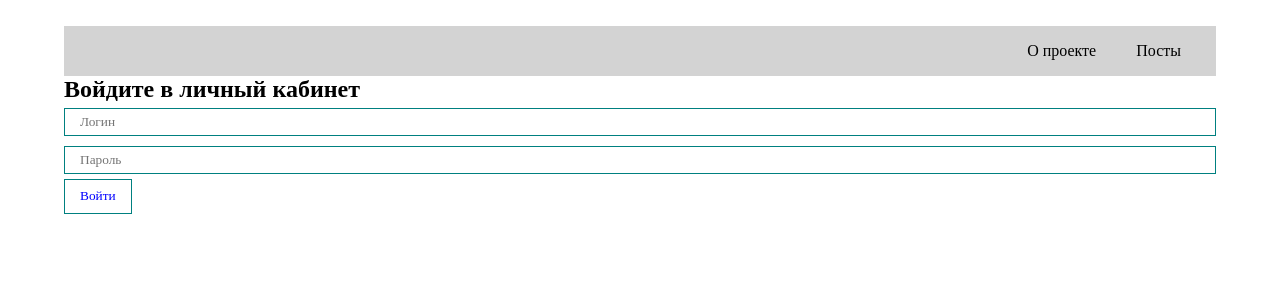
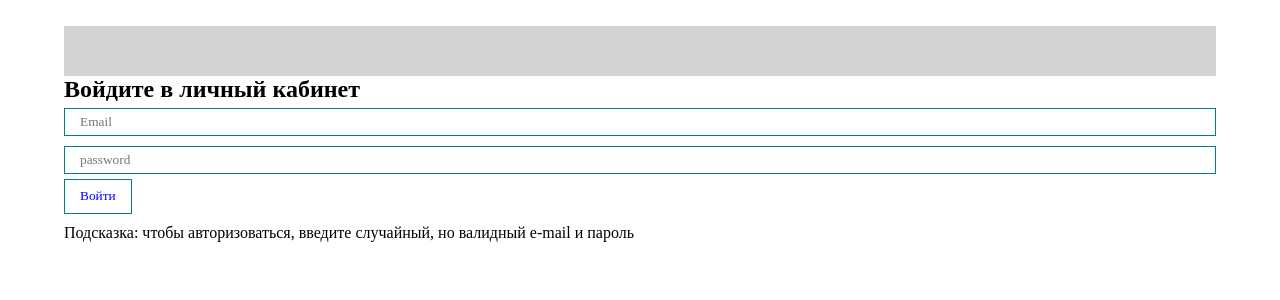
Before and after one commit to Igorindaction/multipleFunctionalityReact, a React (Create React App) app: page /Login in a window 1280 px wide. Shown: the top 300 px of the page. Built offline with nearby package versions, Linux system fonts and the light colour scheme.

Commit message:
CRAProjectV1.06

```diff
--- a/package.json
+++ b/package.json
@@ -8,6 +8,7 @@
     "@testing-library/react": "^11.2.7",
     "@testing-library/user-event": "^12.8.3",
     "axios": "^0.21.3",
+    "formik": "^2.2.9",
     "gh-pages": "^3.2.3",
     "react": "^17.0.2",
     "react-dom": "^17.0.2",
--- a/src/API/api.js
+++ /dev/null
@@ -1 +0,0 @@
-import * as axios from "axios";
--- a/src/Components/login/Login.jsx
+++ b/src/Components/login/Login.jsx
@@ -1,24 +1,66 @@
 import { AuthContext } from 'Components/context/authContext';
-import React, { useContext } from 'react';
+import React, { useContext, useState } from 'react';
 import ButtonDefault from 'UI/button/ButtonDefault';
 import DefaultInput from '../../UI/defaultInput/DefaultInput';
+import { Formik, Form, Field, ErrorMessage } from 'formik';
+import s from './Login.module.css'
+import Loader from 'UI/loader/Loader';
 
 const Login = () => {
     // @ts-ignore
     const {isAuth, setIsAuth} = useContext(AuthContext)
-
-    const autohrization = event => {
+    const [isFetching, setIsFetching] = useState(true)
+    const autohrization = () => {
         setIsAuth(true)
-        event.preventDefault()
         localStorage.setItem('auth', 'true')
     }
     return (
         <div>
-            <h2>Войдите в личный кабинет</h2>
-            <DefaultInput placeholder='Логин' />
-            <DefaultInput placeholder='Пароль' />
-            <ButtonDefault onClick={(autohrization)}>Войти</ButtonDefault>
-        </div>
+        <Formik
+        initialValues={{ email: '', password: '' }}
+        validate={values => {
+          const errors = {};
+          if (!values.email) {
+            errors.email = 'Обязательное поле!';
+          } else if (!values.password){
+              errors.password = 'Обязательное поле!';
+          } else if (
+            !/^[A-Z0-9._%+-]+@[A-Z0-9.-]+\.[A-Z]{2,}$/i.test(values.email)
+          ) {
+            errors.email = 'Некорретный email!';
+          }
+          else if ( !/^(?=.{8,})((?=.*[!@#$%^&*()\-_=+{};:,<.>]){1})(?=.*\d)((?=.*[a-z]){1})((?=.*[A-Z]){1}).*$/i.test(values.password)) {
+            errors.password = 'Пароль должен состоять не менее чем из 8 символов, одного верхнего регистра, одной цифры и одного символа специального регистра!'
+          }
+          return errors;
+        }}
+        onSubmit={(values, { setSubmitting }) => {
+          setIsFetching(false)
+          setTimeout(() => {
+            setSubmitting(false);
+            setIsFetching(true)
+            autohrization()
+          }, 2000);
+        }}
+      >
+        {({ isSubmitting }) => (
+            isFetching
+            ? <Form>
+                <h2>Войдите в личный кабинет</h2>
+                <Field type="email" name="email" className={s.defaultInput} placeholder='Email'/>
+                <ErrorMessage name="email" component="div" />
+                <Field type="password" name="password" className={s.defaultInput} placeholder='password'/>
+                <ErrorMessage name="password" component="div" />
+                <ButtonDefault type="submit" disabled={isSubmitting} onSubmit={(e) => { e.preventDefault()}}>Войти</ButtonDefault>
+                <p style={{marginTop: "10px"}}>Подсказка: чтобы авторизоваться, введите случайный, но валидный e-mail и пароль</p>
+              </Form>
+
+            : <Loader />
+        )}
+
+      </Formik>
+
+      </div>
     );
 };
 
--- a/src/Components/login/Login.module.css
+++ b/src/Components/login/Login.module.css
@@ -0,0 +1,14 @@
+.defaultInput{
+    width: 100%;
+    padding: 5px 15px;
+    margin: 5px 0px;
+    border: 1px solid teal
+}
+
+.buttonDefault{
+    color: blue;
+    width: auto;
+    height: 35px;
+    padding: 0 15px;
+    border: 1px solid teal
+}
--- a/src/Components/post/PostItem.jsx
+++ b/src/Components/post/PostItem.jsx
@@ -4,14 +4,13 @@ import ButtonDefault from '../../UI/button/ButtonDefault';
 
 import s from './post.module.css'
 const Post = (props) => {
-
-    const router = useHistory()
+    const router = useHistory   ()
 
     return (
         <div className={s.postWrapper}>
             <div className={s.postContainer}>
                 <h3 className={s.title}>{props.post.id}.{props.post.title}</h3>
-                <p className={s.text}>{props.post.text}</p>
+                <p className={s.text}>{props.post.body}</p>
             </div>
             <div className={s.buttonWrapper}>
             <ButtonDefault onClick={() => router.push(`/posts/${props.post.id}`)}>Открыть</ButtonDefault>
--- a/src/Components/postFilter/PostFilter.jsx
+++ b/src/Components/postFilter/PostFilter.jsx
@@ -19,7 +19,8 @@ const PostFilter = ({filter, setFilter, limit, setLimit}) => {
                     defaultName='Сортировка'
                     options={[
                         { value: 'title', name: 'По заголовку' },
-                        { value: 'body', name: 'По тексту' }
+                        { value: 'body', name: 'По тексту' },
+                        { value: '', name: 'Сбросить' }
                     ]}
                 />
                 <div className={s.portionsWrapper}>
--- a/src/UI/header/navbar.jsx
+++ b/src/UI/header/navbar.jsx
@@ -1,29 +1,57 @@
 import { AuthContext } from 'Components/context/authContext';
-import React, { useContext } from 'react';
-import { Link } from 'react-router-dom';
+import React, { useContext, useEffect, useState } from 'react';
+import { Link, Redirect } from 'react-router-dom';
 import ButtonDefault from 'UI/button/ButtonDefault';
 import s from './navbar.module.css'
 
 const Navbar = () => {
     const {isAuth, setIsAuth} = useContext(AuthContext)
     const {modal, setModal} = useContext(AuthContext)
+    const [path, setPath] = useState('')
 
+    useEffect(() => {
+        setPath(window.location.pathname)
+    },[path])
     const logout = () => {
         setIsAuth(false)
         localStorage.removeItem('auth')
+        if(window.location.pathname === '/about'){
+            setPath('/about')
+        }
+
+
+    }
+
+    const changePath = (pathName) => {
+        if(!isAuth){
+            setPath(pathName)
+        }
     }
     return (
         <div className={s.navBar}>
-            {isAuth && <div>
-                <ButtonDefault onClick={(logout)}>Выйти</ButtonDefault>
-                <Link to='/posts'> <ButtonDefault onClick={() => setModal(true)} style={{'marginLeft': '30px'}}>Создать посты</ButtonDefault></Link></div>
-}
+            {isAuth &&
+                <div className={s.buttonsWrapper}>
+                    <div>
+                        <ButtonDefault onClick={(logout)}>Выйти</ButtonDefault>
+                        <Link to='/posts'> <ButtonDefault onClick={() => setModal(true)} style={{'marginLeft': '30px'}}>Создать посты</ButtonDefault></Link>
+                    </div>
+                    <div className={s.navBarLinks}>
+                        <Link to='/about' onClick={() => changePath('/about')}>О проекте</Link>
+                        <Link to='/posts'>Посты</Link>
+                    </div>
+                </div>
+            }
+            { (!isAuth && path === '/about') &&
+            <div className={s.aboutWrapper}>
+                <Link to='/login'><ButtonDefault onClick={() => changePath('/login')}>Войти</ButtonDefault></Link>
+            </div>
+            }
+            {(!isAuth && path === '/login') &&
+            <div className={s.navBarLinks}>
+                <Link to='/about' onClick={() => changePath('/about')}>О проекте</Link>
+            </div>
+            }
 
-
-            <div className={s.navBarLinks}>
-                <Link to='/about'>О проекте</Link>
-                <Link to='/posts'>Посты</Link>
-            </div>
         </div>
     );
 };
--- a/src/UI/header/navbar.module.css
+++ b/src/UI/header/navbar.module.css
@@ -14,3 +14,15 @@
 .navBarLinks a{
     padding: 0 20px;
 }
+
+.aboutWrapper{
+    display: flex;
+    width: 100%;
+    align-items: center;
+}
+.buttonsWrapper{
+    display: flex;
+    justify-content: space-between;
+    width: 100%;
+    align-items: center;
+}
--- a/src/pages/about/about.jsx
+++ b/src/pages/about/about.jsx
@@ -7,6 +7,8 @@ const About = () => {
                 <li>Проект написан с помощью CRA</li>
                 <li>Проект реализован с помощью хуков (функциональной компонента)</li>
                 <li>Внутри проекта используются такие хуки, как: useState, useMemo, useEffect, useContext, useHistory, useRef, useParams</li>
+                <li>На странице логина настроена валидация с помощью библиотеки Formik</li>
+                <li>В проекте используются localStorage</li>
                 <li>В проекте используются кастомные хуки</li>
                 <li>Работа с <a rel="noreferrer" target="_blank" style={{textDecoration: "underline", color: "blue"}} href="https://jsonplaceholder.typicode.com/">сервером</a>. Axios</li>
                 <li>В проекте настроено: поиск постов, фильтрация постов</li>
--- a/src/pages/posts/posts.jsx
+++ b/src/pages/posts/posts.jsx
@@ -49,6 +49,10 @@ function Posts() {
     setModal(false)
   }
 
+  const showPostsDefault = () => {
+    setPosts(posts)
+  }
+
   const removePost = (post) => {
     setPosts(posts.filter(p => p.id !== post.id))
   }
@@ -63,7 +67,7 @@ function Posts() {
     <div className="App">
       {postError && <div>Произошла ошбика {postError}</div>}
       <ModalWindow visible={modal} setVisible={setModal}>
-        <PostForm create={createPost} />
+        <PostForm create={createPost} posts={posts}/>
       </ModalWindow>
         <PostFilter filter={filter} setFilter={setFilter} limit={limit} setLimit={setLimit}/>
       <PostList sortedAndSearchedPosts={sortedAndSearchedPosts} removePost={removePost}/>
```
Also changed, not shown: src/Components/postForm/PostForm.jsx (+5 -6 lines), 1 other file (tests, documents, lock files or other folders).
